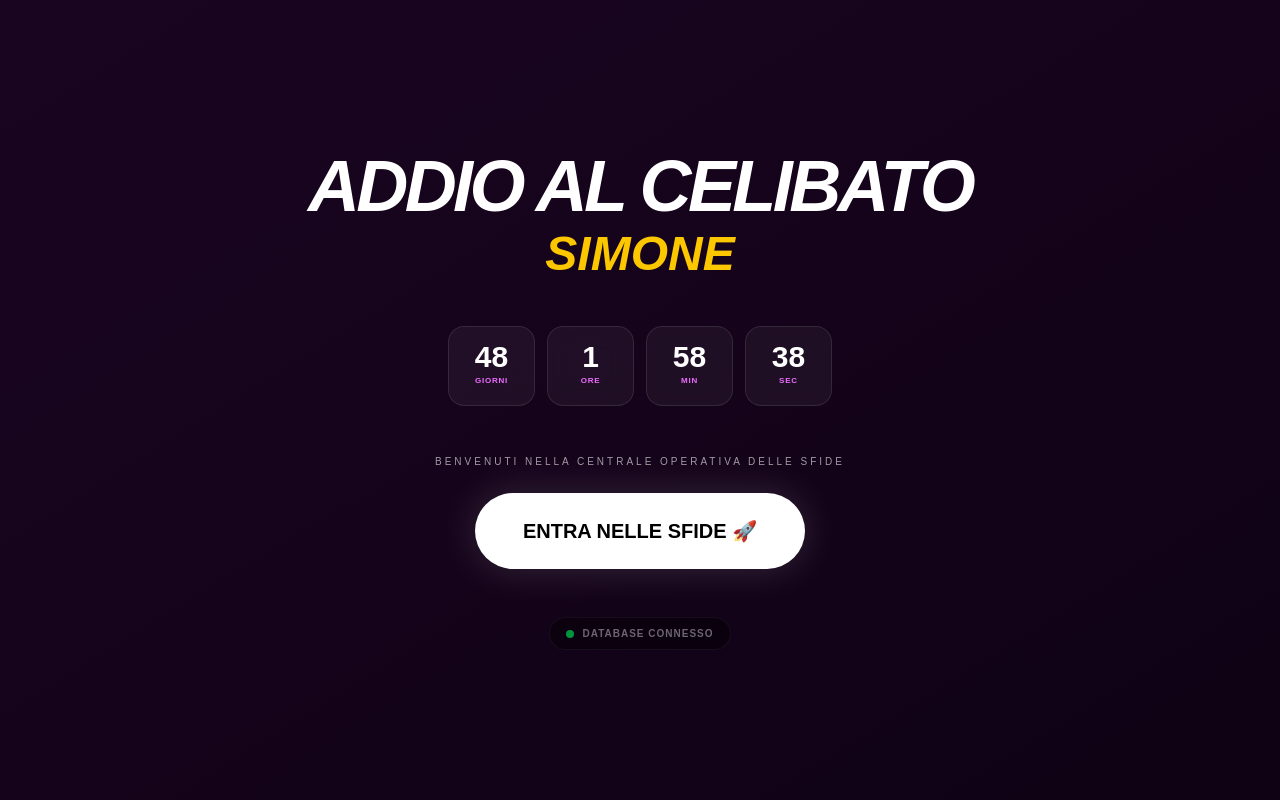
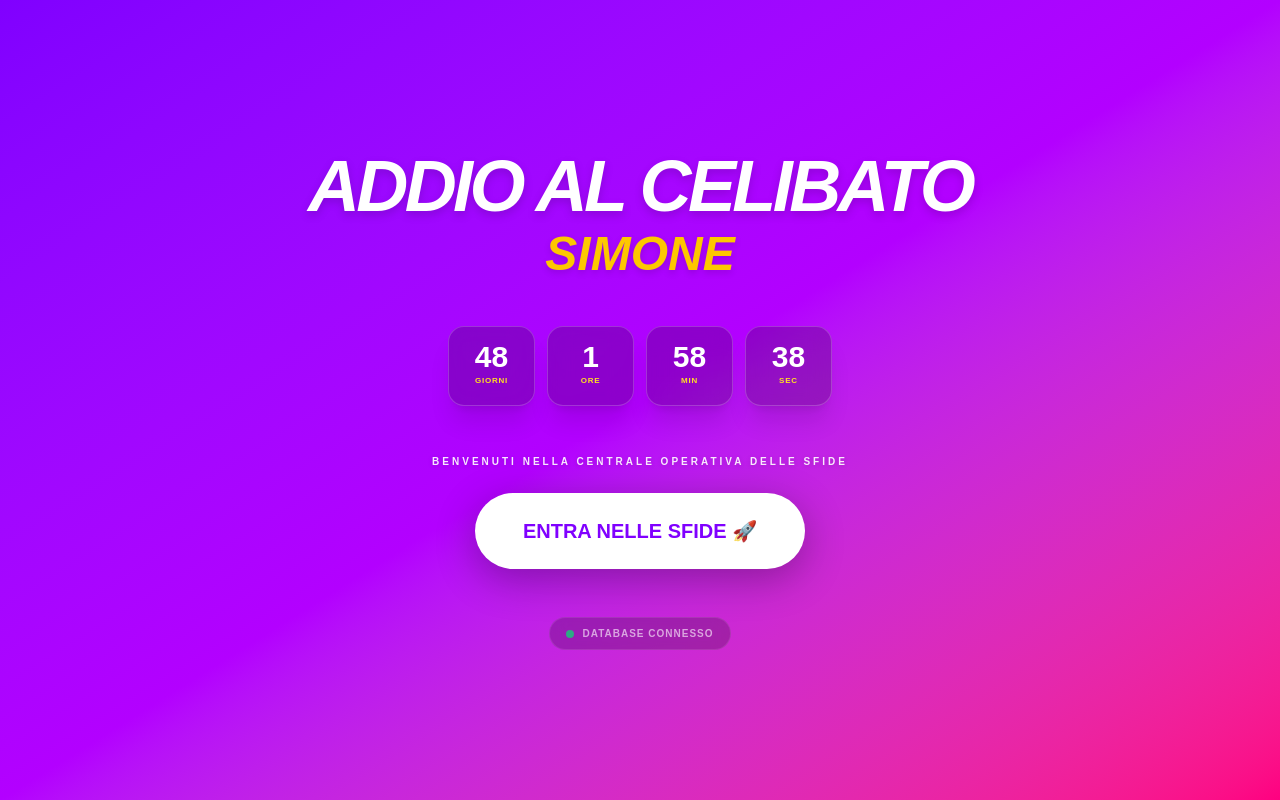
Before and after one commit to alex5696/sfide-matrimonio, a Next.js app: page / in a window 1280 px wide. Built offline with nearby package versions, Linux system fonts and the light colour scheme; no server answers; the database is empty.

Commit message:
Update page.tsx

```diff
--- a/src/app/page.tsx
+++ b/src/app/page.tsx
@@ -6,11 +6,11 @@ import { supabase } from "../lib/supabase";
 export default function HomePage() {
   const router = useRouter();
   const [weddingDate, setWeddingDate] = useState("2026-06-20T00:00:00");
-  const [isMounted, setIsMounted] = useState(false); // Per evitare errori di sincronizzazione client/server
+  const [isMounted, setIsMounted] = useState(false);
   const [timeLeft, setTimeLeft] = useState({ days: 0, hours: 0, minutes: 0, seconds: 0 });
 
   useEffect(() => {
-    setIsMounted(true); // Segnala che siamo sul client
+    setIsMounted(true);
     async function fetchSettings() {
       const { data } = await supabase.from("Settings").select("wedding_date").maybeSingle();
       if (data?.wedding_date) {
@@ -40,13 +40,13 @@ export default function HomePage() {
     return () => clearInterval(interval);
   }, [weddingDate, isMounted]);
 
-  // Se non è ancora montato sul client, non mostriamo il countdown (evita lo sfarfallio)
   return (
-    <main className="min-h-screen bg-gradient-to-br from-[#1a0521] to-[#0f0214] flex flex-col items-center justify-center p-6 text-white text-center">
-      <h1 className="text-5xl md:text-7xl font-black uppercase italic mb-2 tracking-tighter">ADDIO AL CELIBATO</h1>
-      <h2 className="text-3xl md:text-5xl font-black text-yellow-400 mb-12 italic uppercase">SIMONE</h2>
+    /* RIPRISTINATO IL GRADIENTE ORIGINALE VIOLA/ROSA */
+    <main className="min-h-screen bg-gradient-to-br from-[#8000ff] via-[#b300ff] to-[#ff0080] flex flex-col items-center justify-center p-6 text-white text-center">
+      <h1 className="text-5xl md:text-7xl font-black uppercase italic mb-2 tracking-tighter drop-shadow-lg">ADDIO AL CELIBATO</h1>
+      <h2 className="text-3xl md:text-5xl font-black text-yellow-400 mb-12 italic uppercase drop-shadow-md">SIMONE</h2>
 
-      {/* BOX COUNTDOWN */}
+      {/* BOX COUNTDOWN - STILE SEMITRASPARENTE PER GRADIENTE */}
       <div className="grid grid-cols-4 gap-3 mb-12 max-w-sm w-full min-h-[80px]">
         {isMounted ? (
           <>
@@ -56,29 +56,29 @@ export default function HomePage() {
               { label: "Min", val: timeLeft.minutes },
               { label: "Sec", val: timeLeft.seconds }
             ].map(item => (
-              <div key={item.label} className="bg-white/5 border border-white/10 p-3 rounded-2xl backdrop-blur-md">
+              <div key={item.label} className="bg-black/20 border border-white/20 p-3 rounded-2xl backdrop-blur-md shadow-xl">
                 <p className="text-2xl md:text-3xl font-black text-white">{item.val}</p>
-                <p className="text-[8px] font-bold uppercase text-fuchsia-400 tracking-widest">{item.label}</p>
+                <p className="text-[8px] font-bold uppercase text-yellow-300 tracking-widest">{item.label}</p>
               </div>
             ))}
           </>
         ) : (
-          <div className="col-span-4 text-xs font-bold uppercase opacity-20 animate-pulse text-center">Caricamento Countdown...</div>
+          <div className="col-span-4 text-xs font-bold uppercase opacity-40 animate-pulse text-center">Inizializzazione...</div>
         )}
       </div>
 
-      <p className="text-white/60 uppercase text-[10px] tracking-[0.3em] mb-6">Benvenuti nella Centrale Operativa delle Sfide</p>
+      <p className="text-white/90 uppercase text-[10px] font-bold tracking-[0.3em] mb-6 drop-shadow-sm">Benvenuti nella Centrale Operativa delle Sfide</p>
 
       <button
         onClick={() => router.push("/challenges")}
-        className="px-12 py-6 bg-white text-black rounded-full font-black text-xl uppercase hover:scale-105 transition-all shadow-[0_0_40px_rgba(255,255,255,0.15)]"
+        className="px-12 py-6 bg-white text-[#8000ff] rounded-full font-black text-xl uppercase hover:scale-105 transition-all shadow-[0_10px_40px_rgba(0,0,0,0.3)]"
       >
         ENTRA NELLE SFIDE 🚀
       </button>
 
-      <div className="mt-12 inline-flex items-center gap-2 px-4 py-2 bg-black/40 border border-white/5 rounded-full">
-         <div className="w-2 h-2 bg-green-500 rounded-full animate-pulse"></div>
-         <span className="text-[10px] font-bold text-white/40 uppercase tracking-widest">Database Connesso</span>
+      <div className="mt-12 inline-flex items-center gap-2 px-4 py-2 bg-black/20 border border-white/10 rounded-full backdrop-blur-sm">
+         <div className="w-2 h-2 bg-green-400 rounded-full animate-pulse"></div>
+         <span className="text-[10px] font-bold text-white/60 uppercase tracking-widest">Database Connesso</span>
       </div>
     </main>
   );
```
